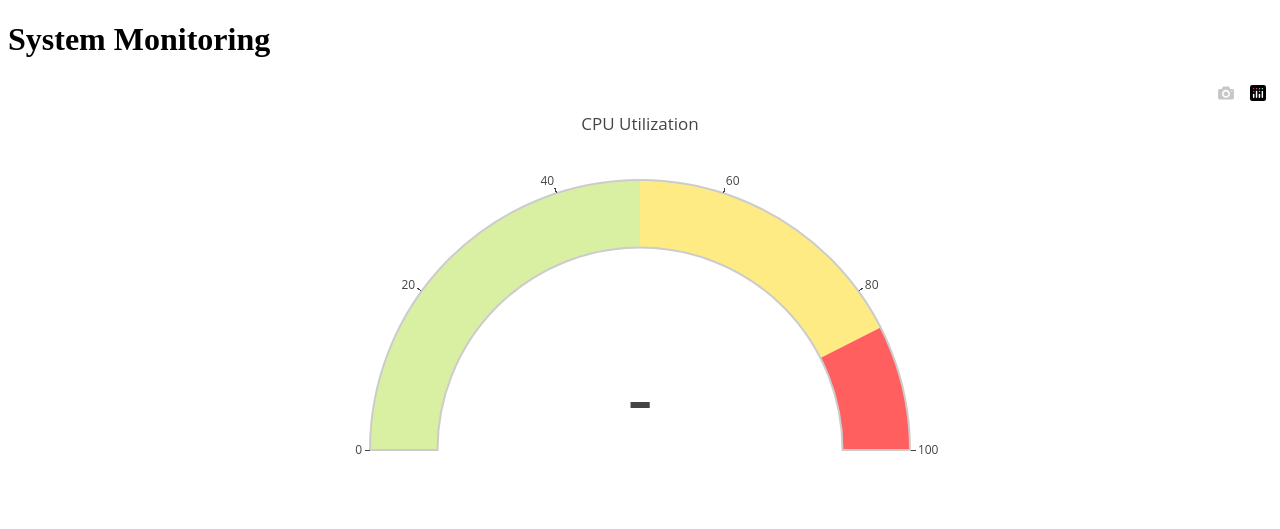
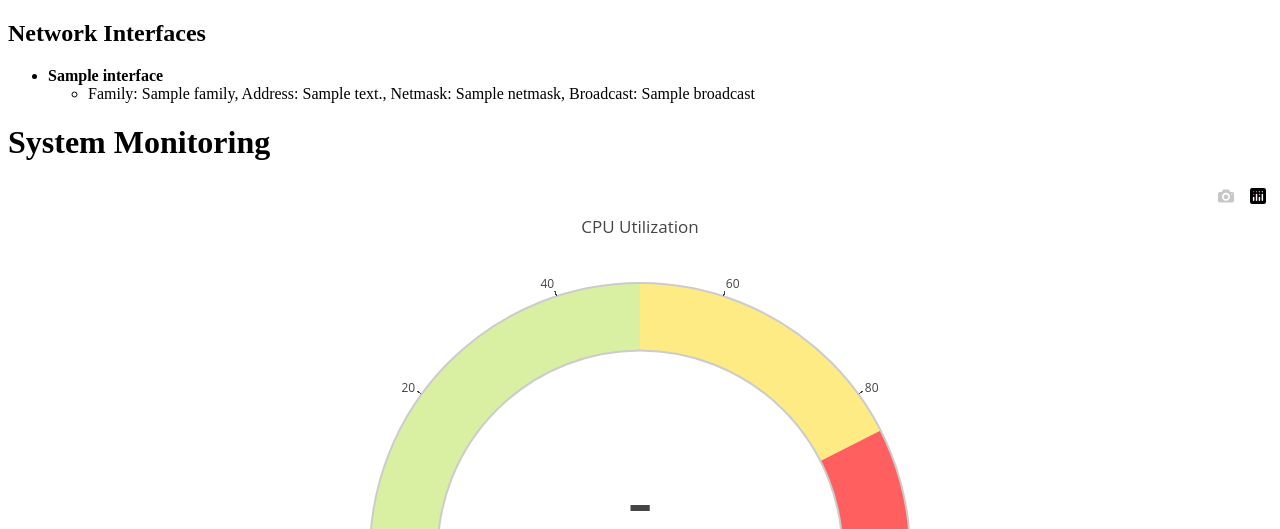
Before and after one commit to kushalsrihari/Project-1, a Flask app: template templates/index.html in a window 1280 px wide. Shown: the top 529 px of the page. Run offline with Flask 2, Linux system fonts and the light colour scheme; the template is opened without the code that fills it: most values are stand-ins (such as "Sample title", 1, 10 or a date in 2020); some libraries are stand-ins or nearby versions.

Commit message:
Update index.html

```diff
--- a/templates/index.html
+++ b/templates/index.html
@@ -13,6 +13,21 @@
     </style>
 </head>
 <body>
+        <!-- Add the following inside the <body> tag of your HTML template -->
+    <div id="net-info">
+    <h2>Network Interfaces</h2>
+    <ul>
+        {% for interface, addresses_info in net_info.items() %}
+            <li><strong>{{ interface }}</strong>
+                <ul>
+                    {% for address_info in addresses_info %}
+                        <li>Family: {{ address_info.family }}, Address: {{ address_info.address }}, Netmask: {{ address_info.netmask }}, Broadcast: {{ address_info.broadcast }}</li>
+                    {% endfor %}
+                </ul>
+            </li>
+        {% endfor %}
+    </ul>
+    </div>
     <div class="container">
         <h1>System Monitoring</h1>
         <div id="cpu-gauge"></div>
```
